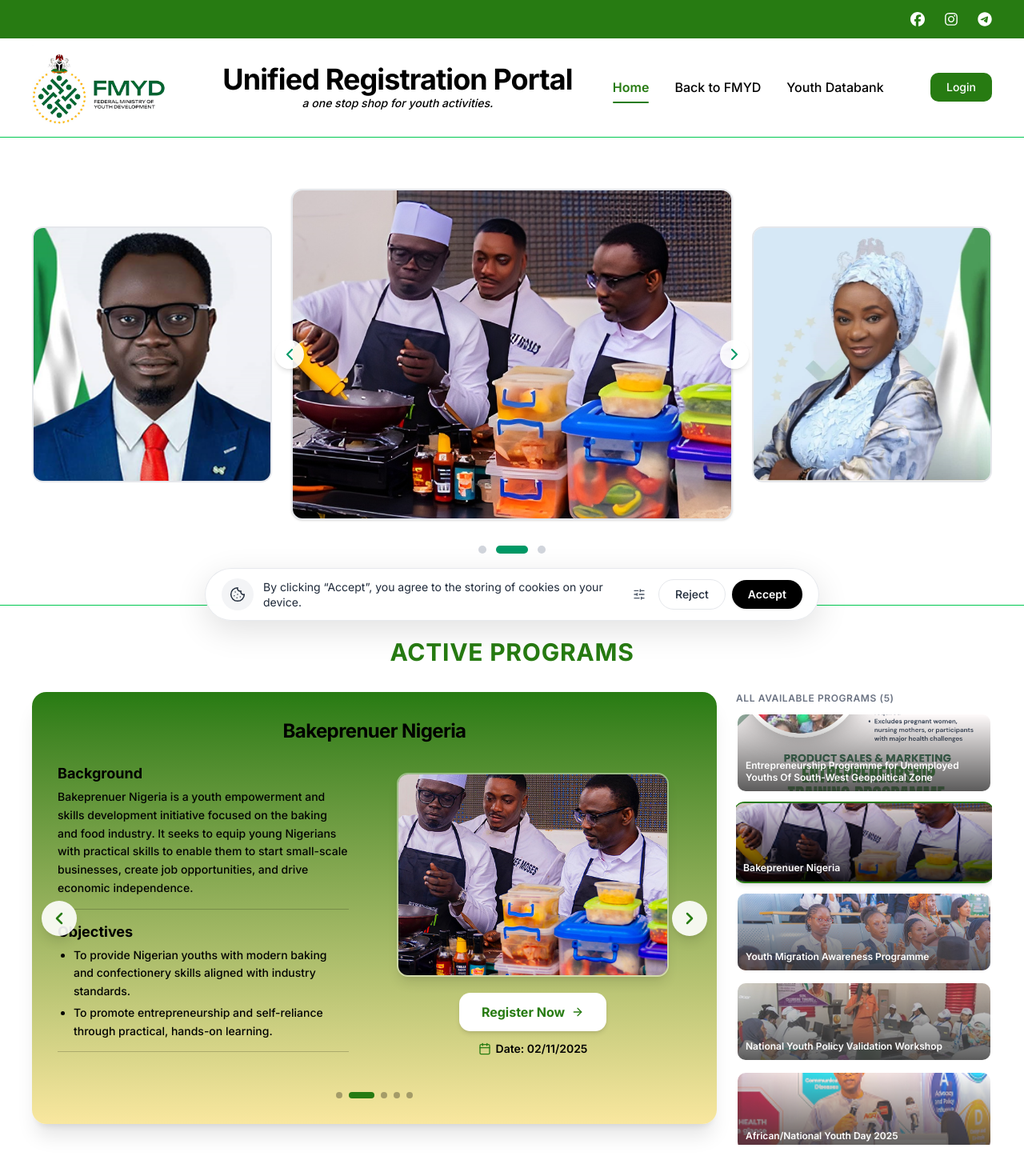
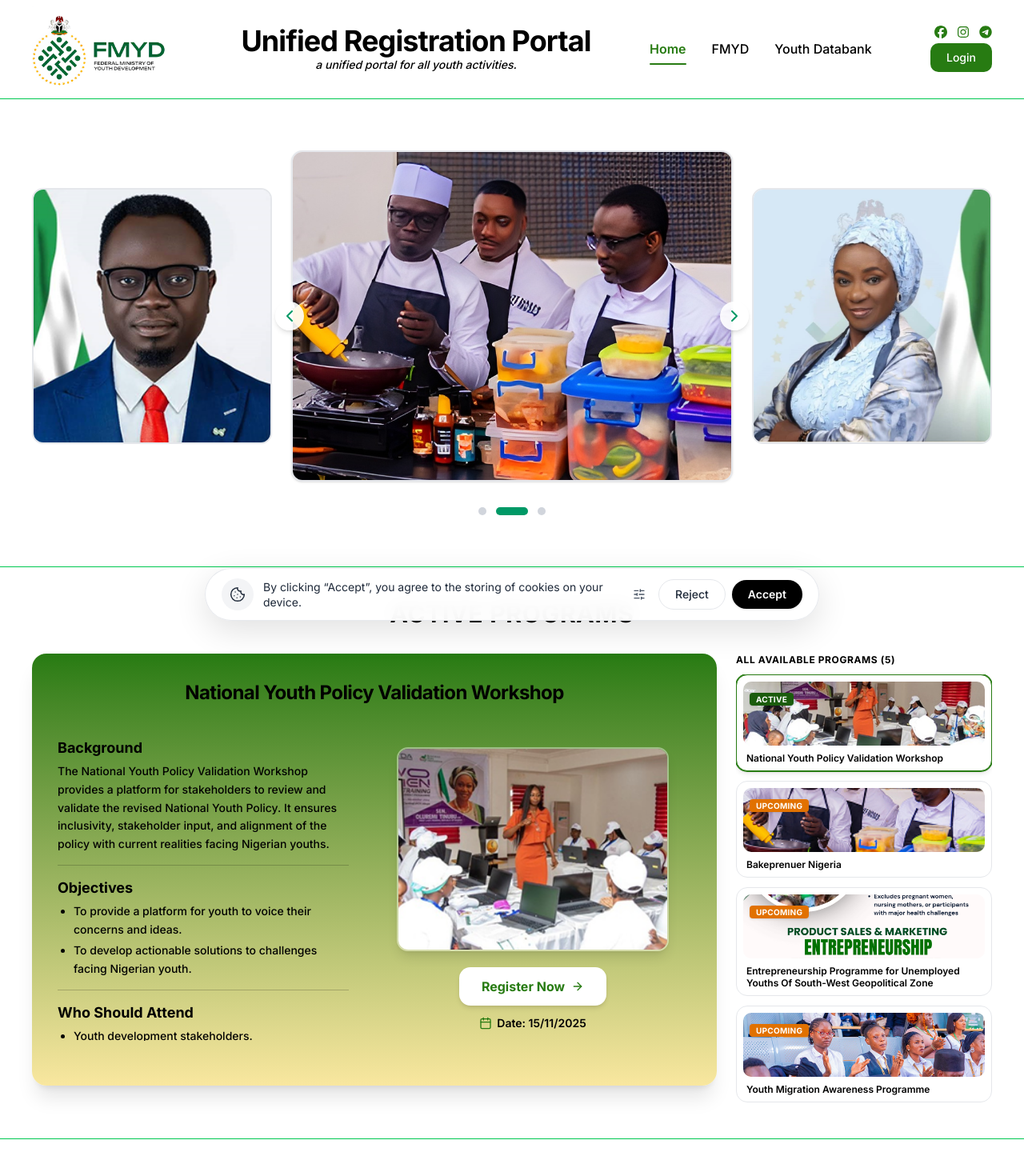
Before and after one commit to thatzerroguy/urep-frontend, a Next.js app: page / in a window 1280 px wide. Shown: the top 1460 px of the page at 80% size. Built offline with nearby package versions, Linux system fonts and the light colour scheme.

Commit message:
fix: motto, ative program

```diff
--- a/src/components/ActivePrograms.tsx
+++ b/src/components/ActivePrograms.tsx
@@ -1,13 +1,14 @@
 'use client';
 
-import React, { useState, useEffect, useCallback } from "react";
+import React, { useState } from "react";
 import Image from "next/image";
 import Link from "next/link";
-import { ChevronLeft, ChevronRight, Calendar, ArrowRight } from "lucide-react";
+import { Calendar, ArrowRight, Lock } from "lucide-react";
 
 export interface ProgramItem {
   id: string;
   title: string;
+  status: 'active' | 'upcoming';
   background: string;
   objectives: string[];
   targetAudience: string[];
@@ -19,65 +20,9 @@ export interface ProgramItem {
 
 export const defaultProgramsData: ProgramItem[] = [
   {
-    id: "entrepreneurship",
-    title: "Entrepreneurship Programme for Unemployed Youths Of South-West Geopolitical Zone",
-    background:
-      "Entrepreneurship Programme for Unemployed Youths Of South-West Geopolitical Zone is a youth development initiative focused on building the capacity of youths from the south-west geopolitical zone with entrepreneurship, IT and human skills, in product sales and marketing. It is in line with the Renewed Hope Agenda of President Bola Ahmed Tinubu's administration and Presidential Initiative on Youth Enterprise Clusters (PIYEC).",
-    objectives: [
-      "To build the capacity of youths from the south-west geopolitical zone with entrepreneurship, IT and human skills, in product sales and marketing.",
-      "To promote entrepreneurship and self-reliance through practical, hands-on learning.",
-    ],
-    targetAudience: [
-      "Youths (15–29 years) as defined by the Nigerian Youth Policy 2019.",
-      "Young entrepreneurs or graduates seeking skills to start a business.",
-      "Youths who have never participated in a similar programme before.",
-    ],
-    mainImage: "/images/oyo_flyer.png",
-    thumbnailImage: "/images/oyo_flyer.png",
-    registerLink: "/register?program=entrepreneurship",
-    date: "20/11/2025 - 28/11/2025",
-  },
-  {
-    id: "bakeprenuer",
-    title: "Bakeprenuer Nigeria",
-    background:
-      "Bakeprenuer Nigeria is a youth empowerment and skills development initiative focused on the baking and food industry. It seeks to equip young Nigerians with practical skills to enable them to start small-scale businesses, create job opportunities, and drive economic independence.",
-    objectives: [
-      "To provide Nigerian youths with modern baking and confectionery skills aligned with industry standards.",
-      "To promote entrepreneurship and self-reliance through practical, hands-on learning.",
-    ],
-    targetAudience: [
-      "Youths (18–35 years) interested in baking or food business.",
-      "Young entrepreneurs or graduates seeking skills to start a business.",
-      "Unemployed youths seeking self-reliance through vocational training.",
-    ],
-    mainImage: "/images/cooking_chefs.png",
-    thumbnailImage: "/images/chef_small.png",
-    registerLink: "/register?program=bakeprenuer",
-    date: "02/11/2025",
-  },
-  {
-    id: "youth_migration",
-    title: "Youth Migration Awareness Programme",
-    background:
-      "The Youth Migration Awareness & Management Programme seeks to address irregular migration challenges by educating young people on safe migration pathways, risks of irregular migration, and opportunities for empowerment within Nigeria.",
-    objectives: [
-      "To educate Nigerian youth on safe migration pathways and the risks of irregular migration.",
-      "To provide information on opportunities for empowerment within Nigeria.",
-    ],
-    targetAudience: [
-      "Youths aged 18–35, particularly in migration-prone communities.",
-      "Migration stakeholders (IOM, NAPTIP, NDLEA, Immigration Services, Embassies).",
-      "CSOs and NGOs working on migration and human trafficking.",
-    ],
-    mainImage: "/images/students.png",
-    thumbnailImage: "/images/students.png",
-    registerLink: "/register?program=youth_migration",
-    date: "10/11/2025",
-  },
-  {
     id: "national_youth",
     title: "National Youth Policy Validation Workshop",
+    status: "active",
     background:
       "The National Youth Policy Validation Workshop provides a platform for stakeholders to review and validate the revised National Youth Policy. It ensures inclusivity, stakeholder input, and alignment of the policy with current realities facing Nigerian youths.",
     objectives: [
@@ -97,8 +42,69 @@ export const defaultProgramsData: ProgramItem[] = [
     date: "15/11/2025",
   },
   {
+    id: "bakeprenuer",
+    title: "Bakeprenuer Nigeria",
+    status: "upcoming",
+    background:
+      "Bakeprenuer Nigeria is a youth empowerment and skills development initiative focused on the baking and food industry. It seeks to equip young Nigerians with practical skills to enable them to start small-scale businesses, create job opportunities, and drive economic independence.",
+    objectives: [
+      "To provide Nigerian youths with modern baking and confectionery skills aligned with industry standards.",
+      "To promote entrepreneurship and self-reliance through practical, hands-on learning.",
+    ],
+    targetAudience: [
+      "Youths (18–35 years) interested in baking or food business.",
+      "Young entrepreneurs or graduates seeking skills to start a business.",
+      "Unemployed youths seeking self-reliance through vocational training.",
+    ],
+    mainImage: "/images/cooking_chefs.png",
+    thumbnailImage: "/images/chef_small.png",
+    registerLink: "/register?program=bakeprenuer",
+    date: "02/11/2025",
+  },
+  {
+    id: "entrepreneurship",
+    title: "Entrepreneurship Programme for Unemployed Youths Of South-West Geopolitical Zone",
+    status: "upcoming",
+    background:
+      "Entrepreneurship Programme for Unemployed Youths Of South-West Geopolitical Zone is a youth development initiative focused on building the capacity of youths from the south-west geopolitical zone with entrepreneurship, IT and human skills, in product sales and marketing. It is in line with the Renewed Hope Agenda of President Bola Ahmed Tinubu's administration and Presidential Initiative on Youth Enterprise Clusters (PIYEC).",
+    objectives: [
+      "To build the capacity of youths from the south-west geopolitical zone with entrepreneurship, IT and human skills, in product sales and marketing.",
+      "To promote entrepreneurship and self-reliance through practical, hands-on learning.",
+    ],
+    targetAudience: [
+      "Youths (15–29 years) as defined by the Nigerian Youth Policy 2019.",
+      "Young entrepreneurs or graduates seeking skills to start a business.",
+      "Youths who have never participated in a similar programme before.",
+    ],
+    mainImage: "/images/oyo_flyer.png",
+    thumbnailImage: "/images/oyo_flyer.png",
+    registerLink: "/register?program=entrepreneurship",
+    date: "20/11/2025 - 28/11/2025",
+  },
+  {
+    id: "youth_migration",
+    title: "Youth Migration Awareness Programme",
+    status: "upcoming",
+    background:
+      "The Youth Migration Awareness & Management Programme seeks to address irregular migration challenges by educating young people on safe migration pathways, risks of irregular migration, and opportunities for empowerment within Nigeria.",
+    objectives: [
+      "To educate Nigerian youth on safe migration pathways and the risks of irregular migration.",
+      "To provide information on opportunities for empowerment within Nigeria.",
+    ],
+    targetAudience: [
+      "Youths aged 18–35, particularly in migration-prone communities.",
+      "Migration stakeholders (IOM, NAPTIP, NDLEA, Immigration Services, Embassies).",
+      "CSOs and NGOs working on migration and human trafficking.",
+    ],
+    mainImage: "/images/students.png",
+    thumbnailImage: "/images/students.png",
+    registerLink: "/register?program=youth_migration",
+    date: "10/11/2025",
+  },
+  {
     id: "african_youth",
     title: "African/National Youth Day 2025",
+    status: "upcoming",
     background:
       "African/National Youth Day is commemorated annually to celebrate the contributions of youths to national and continental development. The programme creates awareness of youth issues, showcases achievements, and provides a platform for engagement between youth, government, and stakeholders.",
     objectives: [
@@ -121,51 +127,26 @@ export const defaultProgramsData: ProgramItem[] = [
 
 export function ActivePrograms() {
   const [currentProgramIndex, setCurrentProgramIndex] = useState(0);
-  const [isPaused, setIsPaused] = useState(false);
 
   const programsData = defaultProgramsData;
   const currentProgram = programsData[currentProgramIndex];
-
-  const nextProgram = useCallback(() => {
-    setCurrentProgramIndex((prevIndex) =>
-      prevIndex === programsData.length - 1 ? 0 : prevIndex + 1
-    );
-  }, [programsData.length]);
-
-  const prevProgram = () => {
-    setCurrentProgramIndex((prevIndex) =>
-      prevIndex === 0 ? programsData.length - 1 : prevIndex - 1
-    );
-  };
+  const isActiveProgram = currentProgram.status === "active";
 
   const goToProgram = (index: number) => {
     setCurrentProgramIndex(index);
   };
 
-  // Auto-advance carousel every 6 seconds unless user pauses/hovers
-  useEffect(() => {
-    if (isPaused) return;
-    const interval = setInterval(() => {
-      nextProgram();
-    }, 6000);
-    return () => clearInterval(interval);
-  }, [nextProgram, isPaused]);
-
   return (
     <section id="programs" className="w-full bg-white py-10 border-b border-green-500 overflow-x-hidden scroll-mt-20">
       {/* Container aligned with Header and Footer */}
       <div className="w-full px-4 sm:px-10 flex flex-col">
-        <h2 className="font-bold text-2xl sm:text-3xl text-center text-[#277B12] mb-8 uppercase tracking-wide">
+        <h2 className="font-bold text-2xl sm:text-3xl text-center text-black mb-8 uppercase tracking-wide">
           Active Programs
         </h2>
 
         <div className="flex flex-col lg:flex-row gap-6 items-stretch">
           {/* Main Program Card Showcase */}
-          <div
-            className="flex-1 relative"
-            onMouseEnter={() => setIsPaused(true)}
-            onMouseLeave={() => setIsPaused(false)}
-          >
+          <div className="flex-1 relative">
             <div className="flex flex-col justify-between bg-gradient-to-b from-[#277B12] to-[#F9E79F] rounded-2xl shadow-xl p-6 sm:p-8 min-h-[540px] overflow-hidden">
               {/* Program Header */}
               <div className="text-center mb-4">
@@ -235,6 +216,7 @@ export function ActivePrograms() {
                     />
                   </div>
 
+                  {isActiveProgram ? (
                     <Link
                       href={`/programs/${currentProgram.id}/terms`}
                       className="mt-5 inline-flex items-center gap-2 text-center text-sm sm:text-base text-[#277B12] font-bold rounded-xl bg-white px-7 py-3 hover:bg-emerald-50 transition-all shadow-md hover:scale-105"
@@ -242,6 +224,16 @@ export function ActivePrograms() {
                       <span>Register Now</span>
                       <ArrowRight className="w-4 h-4" />
                     </Link>
+                  ) : (
+                    <button
+                      disabled
+                      className="mt-5 inline-flex items-center gap-2 text-center text-sm sm:text-base text-gray-600 font-bold rounded-xl bg-white/70 border border-gray-300 px-7 py-3 cursor-not-allowed shadow-sm"
+                      title="Registration is not yet open for upcoming programmes"
+                    >
+                      <Lock className="w-4 h-4 text-gray-500" />
+                      <span>Registration Disabled</span>
+                    </button>
+                  )}
 
                   <div className="flex items-center gap-1.5 text-black font-semibold text-xs sm:text-sm mt-3">
                     <Calendar className="w-4 h-4 text-[#277B12]" />
@@ -249,72 +241,51 @@ export function ActivePrograms() {
                   </div>
                 </div>
               </div>
-
-              {/* Progress dots at bottom of card */}
-              <div className="flex justify-center gap-2 mt-4 pt-2">
-                {programsData.map((_, idx) => (
-                  <button
-                    key={idx}
-                    onClick={() => goToProgram(idx)}
-                    aria-label={`Go to program ${idx + 1}`}
-                    className={`h-2 rounded-full transition-all duration-300 cursor-pointer ${currentProgramIndex === idx
-                        ? "w-8 bg-[#277B12]"
-                        : "w-2 bg-black/30 hover:bg-black/60"
-                      }`}
-                  />
-                ))}
             </div>
-            </div>
-
-            {/* Left Chevron Button */}
-            <button
-              onClick={prevProgram}
-              aria-label="Previous Program"
-              className="absolute left-3 top-1/2 -translate-y-1/2 bg-white/90 hover:bg-white text-[#277B12] rounded-full p-2.5 shadow-lg transition-transform hover:scale-110 cursor-pointer z-10"
-            >
-              <ChevronLeft className="w-6 h-6 stroke-[2.5px]" />
-            </button>
-
-            {/* Right Chevron Button */}
-            <button
-              onClick={nextProgram}
-              aria-label="Next Program"
-              className="absolute right-3 top-1/2 -translate-y-1/2 bg-white/90 hover:bg-white text-[#277B12] rounded-full p-2.5 shadow-lg transition-transform hover:scale-110 cursor-pointer z-10"
-            >
-              <ChevronRight className="w-6 h-6 stroke-[2.5px]" />
-            </button>
           </div>
 
           {/* Thumbnail Navigation List - Scrollbar completely hidden */}
           <div className="w-full lg:w-80 shrink-0 flex flex-col">
-            <p className="text-xs font-semibold uppercase tracking-wider text-gray-500 mb-2.5 hidden lg:block">
+            <p className="text-xs font-bold uppercase tracking-wider text-black mb-2.5 hidden lg:block">
               All Available Programs ({programsData.length})
             </p>
             <div className="flex flex-row lg:flex-col gap-3 overflow-x-auto lg:overflow-y-auto lg:max-h-[540px] pb-2 lg:pb-0 [scrollbar-width:none] [-ms-overflow-style:none] [&::-webkit-scrollbar]:hidden">
               {programsData.map((program, index) => {
                 const isSelected = currentProgramIndex === index;
+                const isItemActive = program.status === "active";
                 return (
                   <div
                     key={program.id}
                     onClick={() => goToProgram(index)}
-                    className={`cursor-pointer rounded-xl transition-all duration-200 shrink-0 w-60 lg:w-full border-2 ${isSelected
-                        ? "border-[#277B12] shadow-md scale-[1.02] bg-green-50/50"
-                        : "border-transparent opacity-80 hover:opacity-100 hover:border-gray-200"
+                    className={`cursor-pointer rounded-xl transition-all duration-200 shrink-0 w-60 lg:w-full border p-2 flex flex-col gap-2 bg-white ${
+                      isSelected
+                        ? "border-[#277B12] shadow-md ring-1 ring-[#277B12] bg-green-50/40"
+                        : "border-gray-200 hover:border-gray-300 hover:shadow-sm"
                     }`}
                   >
-                    <div className="relative h-24 w-full rounded-lg overflow-hidden">
+                    <div className="relative h-20 w-full rounded-lg overflow-hidden">
                       <Image
                         src={program.thumbnailImage}
                         alt={program.title}
                         fill
                         className="object-cover"
                       />
-                      <div className="absolute inset-0 bg-gradient-to-t from-black/80 via-black/40 to-transparent flex items-end p-2.5">
-                        <p className="text-white text-xs font-semibold line-clamp-2 leading-tight">
+                      {/* Status Tag */}
+                      <div className="absolute top-2 left-2 z-10">
+                        {isItemActive ? (
+                          <span className="bg-[#1b5c0d] text-white text-[10px] font-bold px-2 py-0.5 rounded shadow-sm uppercase tracking-wide">
+                            Active
+                          </span>
+                        ) : (
+                          <span className="bg-amber-600 text-white text-[10px] font-bold px-2 py-0.5 rounded shadow-sm uppercase tracking-wide">
+                            Upcoming
+                          </span>
+                        )}
+                      </div>
+                    </div>
+                    <p className="text-black text-xs font-semibold line-clamp-2 leading-tight px-1">
                       {program.title}
                     </p>
-                      </div>
-                    </div>
                   </div>
                 );
               })}
--- a/src/components/Header.tsx
+++ b/src/components/Header.tsx
@@ -14,7 +14,7 @@ export function Header() {
   const navLinks = [
     { label: "Home", href: "/" },
     // { label: "About", href: "/#about" },
-    { label: "Back to FMYD", href: "https://fmyd.gov.ng/", external: true },
+    { label: "FMYD", href: "https://fmyd.gov.ng/", external: true },
     // { label: "Program", href: "/#programs" },
     // { label: "Endorser", href: "/#endorser" },
     { label: "Youth Databank", href: "/databank" },
@@ -40,39 +40,6 @@ export function Header() {
 
   return (
     <header className="w-full">
-      {/* Top Bar */}
-      <div className="flex bg-[#277B12] w-full h-10 sm:h-12 justify-end items-center px-4 sm:px-10">
-        <div className="flex flex-row items-center gap-6">
-          <a
-            href="https://facebook.com"
-            target="_blank"
-            rel="noopener noreferrer"
-            aria-label="Facebook"
-            className="text-white hover:opacity-80 transition-opacity"
-          >
-            <FaFacebook size={18} />
-          </a>
-          <a
-            href="https://instagram.com"
-            target="_blank"
-            rel="noopener noreferrer"
-            aria-label="Instagram"
-            className="text-white hover:opacity-80 transition-opacity"
-          >
-            <FaInstagram size={18} />
-          </a>
-          <a
-            href="https://t.me"
-            target="_blank"
-            rel="noopener noreferrer"
-            aria-label="Telegram"
-            className="text-white hover:opacity-80 transition-opacity"
-          >
-            <FaTelegram size={18} />
-          </a>
-        </div>
-      </div>
-
       {/* Main Navigation Bar */}
       <div className="w-full flex flex-col md:flex-row items-center justify-between px-4 sm:px-10 py-2 bg-white shadow-sm gap-3 border-b-[1px] border-green-500">
         <div className="flex items-center">
@@ -93,7 +60,7 @@ export function Header() {
             Unified Registration Portal
           </h1>
           <p className="text-black text-xs sm:text-sm italic font-medium">
-            a one stop shop for youth activities.
+            a unified portal for all youth activities.
           </p>
         </div>
 
@@ -167,12 +134,44 @@ export function Header() {
         </nav>
 
         {/* Login / Register Button — swaps based on current page */}
-        <Link
-          href={pathname === "/login" ? "/register" : "/login"}
-          className="ml-2 shrink-0 bg-[#277B12] text-white text-sm font-medium px-5 py-2 rounded-lg hover:bg-[#1b5c0d] transition-colors"
-        >
-          {pathname === "/login" ? "Register" : "Login"}
-        </Link>
+        <div className="flex flex-col items-end gap-1.5 shrink-0">
+          {/* Social icons above login button */}
+          <div className="flex flex-row items-center gap-3">
+            <a
+              href="https://facebook.com"
+              target="_blank"
+              rel="noopener noreferrer"
+              aria-label="Facebook"
+              className="text-[#277B12] hover:opacity-70 transition-opacity"
+            >
+              <FaFacebook size={16} />
+            </a>
+            <a
+              href="https://instagram.com"
+              target="_blank"
+              rel="noopener noreferrer"
+              aria-label="Instagram"
+              className="text-[#277B12] hover:opacity-70 transition-opacity"
+            >
+              <FaInstagram size={16} />
+            </a>
+            <a
+              href="https://t.me"
+              target="_blank"
+              rel="noopener noreferrer"
+              aria-label="Telegram"
+              className="text-[#277B12] hover:opacity-70 transition-opacity"
+            >
+              <FaTelegram size={16} />
+            </a>
+          </div>
+          <Link
+            href={pathname === "/login" ? "/register" : "/login"}
+            className="bg-[#277B12] text-white text-sm font-medium px-5 py-2 rounded-lg hover:bg-[#1b5c0d] transition-colors"
+          >
+            {pathname === "/login" ? "Register" : "Login"}
+          </Link>
+        </div>
       </div>
     </header>
   );
--- a/src/components/Hero3.tsx
+++ b/src/components/Hero3.tsx
@@ -57,7 +57,7 @@ export function Hero3() {
   return (
     <section className="flex flex-col w-full items-center justify-center px-4 sm:px-10 bg-white">
       {/* UPDATES Section */}
-      <h3 className="text-center text-xl text-[#277B12] font-semibold my-8 tracking-widest uppercase">
+      <h3 className="text-center text-xl text-black font-semibold my-8 tracking-widest uppercase">
         UPDATES
       </h3>
 
@@ -100,7 +100,7 @@ export function Hero3() {
 
       {/* Upcoming Programs Section */}
       <div className="w-full flex flex-col items-center mb-16">
-        <h3 className="text-center text-xl text-[#277B12] font-semibold mb-8">
+        <h3 className="text-center text-xl text-black font-semibold mb-8">
           Upcoming Programs
         </h3>
         <div className="w-full grid grid-cols-1 sm:grid-cols-2 lg:grid-cols-3 gap-6">
--- a/src/components/ProgramTermsTemplate.tsx
+++ b/src/components/ProgramTermsTemplate.tsx
@@ -23,7 +23,6 @@ export default function ProgramTermsTemplate({
   programId,
   programName,
   scope = 'National Youth Initiative',
-  customTerms,
 }: ProgramTermsProps) {
   const router = useRouter();
   const [agreed, setAgreed] = useState(false);
```
Also changed, not shown: src/app/terms/layout.tsx (+1 -7 lines). Lines whose indentation alone changed are shown as unchanged.
